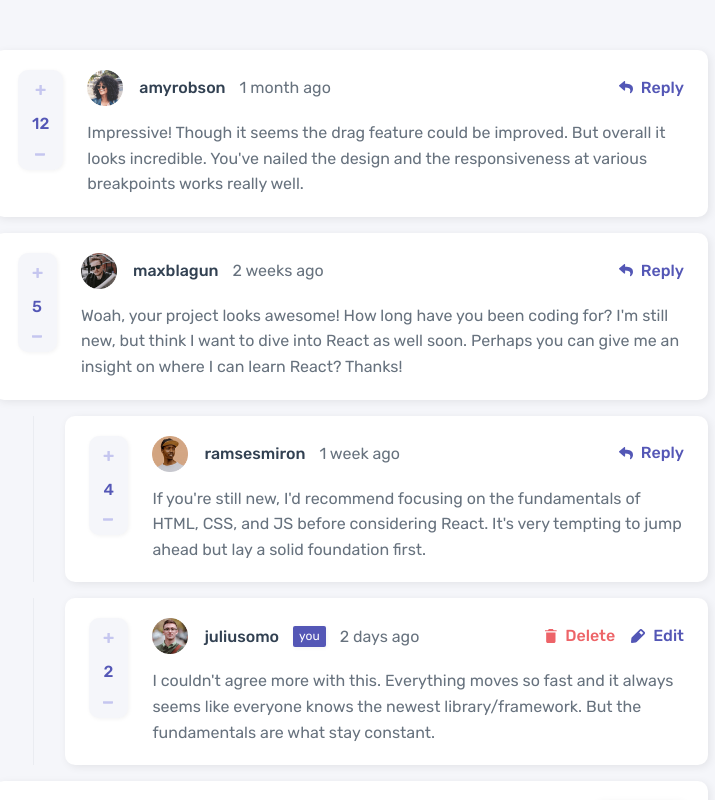
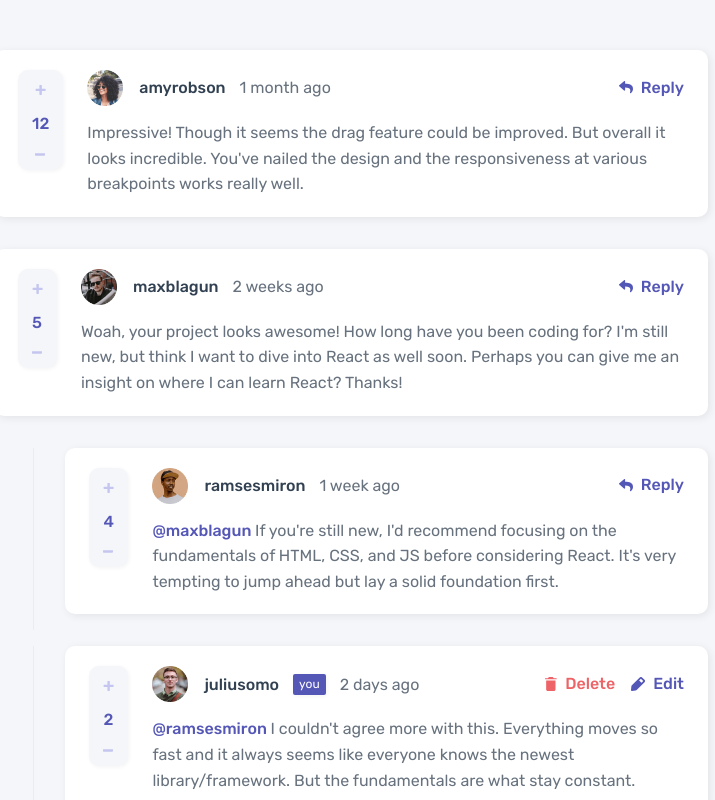
Before and after one commit to JaneMoroz/frontend-mentor-interactive-comments-section, a React (Create React App) app: page / in a window 1280 px wide. Shown: the top 800 px of the page, without its empty margins (289-1004 px from the left). Built offline with nearby package versions, Linux system fonts and the light colour scheme.

Commit message:
fix: fix comment layout

```diff
--- a/src/components/Comment.tsx
+++ b/src/components/Comment.tsx
@@ -13,6 +13,7 @@ import CommentInput from "./CommentInput";
 // Styled Components
 import { Flex, Button, Link } from "../styles/globalStyles";
 import {
+  CommentSection,
   CommentContainer,
   CommentRating,
   CommentHeader,
@@ -42,8 +43,8 @@ const Comment: React.FC<CommentProp> = ({ comment }) => {
   const [isReplying, setIsReplying] = useState(false);
 
   return (
-    <>
-      <CommentContainer reply={comment.isReply}>
+    <CommentSection reply={comment.isReply}>
+      <CommentContainer>
         <CommentRating>
           <Button
             onClick={() => dispatch(upvoteComment(comment.id))}
@@ -98,15 +99,19 @@ const Comment: React.FC<CommentProp> = ({ comment }) => {
             </Button>
           </Flex>
         )}
-        <p>{comment.content}</p>
+        <p>
+          {comment.replyingTo && <span>@{comment.replyingTo} </span>}
+          {comment.content}
+        </p>
       </CommentContainer>
       {isReplying && (
         <CommentInput
+          setIsReplying={setIsReplying}
           replyingTo={comment.user.username}
           parentCommentId={comment.id}
         />
       )}
-    </>
+    </CommentSection>
   );
 };
 
--- a/src/components/CommentInput.tsx
+++ b/src/components/CommentInput.tsx
@@ -13,11 +13,13 @@ import {
 } from "../styles/commentInputStyles";
 
 type CommentInputProps = {
+  setIsReplying?: React.Dispatch<React.SetStateAction<boolean>>;
   replyingTo?: string;
   parentCommentId?: string;
 };
 
 const CommentInput: React.FC<CommentInputProps> = ({
+  setIsReplying,
   replyingTo = "",
   parentCommentId = "",
 }) => {
@@ -42,6 +44,7 @@ const CommentInput: React.FC<CommentInputProps> = ({
     };
     dispatch(addComment({ comment, parentCommentId }));
     setInputContent("");
+    if (setIsReplying) setIsReplying!(false);
   };
 
   return (
--- a/src/components/Comments.tsx
+++ b/src/components/Comments.tsx
@@ -11,7 +11,7 @@ import { Comment } from "./index";
 const Comments = () => {
   const { comments } = useAppSelector((state) => state.comments);
   return (
-    <Flex column>
+    <Flex column marginBottom>
       {comments.map((comment) => {
         const { id, content, createdAt, score, user } = comment;
         return (
--- a/src/styles/commentInputStyles.ts
+++ b/src/styles/commentInputStyles.ts
@@ -5,7 +5,6 @@ export const CommentInputContainer = styled.div`
   padding: 2rem 2.4rem;
   border-radius: 1rem;
   width: 100%;
-  margin-top: 1.6rem;
   box-shadow: 2px 2px 8px rgba(0, 0, 0, 0.075);
 
   img {
--- a/src/styles/commentStyles.ts
+++ b/src/styles/commentStyles.ts
@@ -1,33 +1,12 @@
 import styled, { css } from "styled-components";
 
-type CommentContainerProps = {
+type CommentSectionProps = {
   reply?: boolean;
 };
 
-export const CommentContainer = styled.div<CommentContainerProps>`
+export const CommentSection = styled.div<CommentSectionProps>`
   position: relative;
-  display: grid;
-  grid-template-columns: max-content repeat(2, 1fr);
-  row-gap: 1.4rem;
-  column-gap: 2.4rem;
   width: 100%;
-  background: ${(props) => props.theme.white};
-  padding: 2rem 2.4rem;
-  border-radius: 1rem;
-  box-shadow: 2px 2px 8px rgba(0, 0, 0, 0.075);
-
-  p {
-    grid-column: 2 / span 2;
-    word-wrap: break-word;
-  }
-
-  @media only screen and (max-width: 37.5em) {
-    grid-template-columns: repeat(2, 1fr);
-
-    p {
-      grid-column: 1 / -1;
-    }
-  }
 
   ${(props) =>
     props.reply === true &&
@@ -49,6 +28,42 @@ export const CommentContainer = styled.div<CommentContainerProps>`
         background: ${(props) => props.theme.greyLight};
       }
     `}
+`;
+
+// type CommentContainerProps = {
+//   reply?: boolean;
+// };
+
+export const CommentContainer = styled.div`
+  /* position: relative; */
+  display: grid;
+  grid-template-columns: max-content repeat(2, 1fr);
+  row-gap: 1.4rem;
+  column-gap: 2.4rem;
+  /* width: 100%; */
+  background: ${(props) => props.theme.white};
+  padding: 2rem 2.4rem;
+  border-radius: 1rem;
+  box-shadow: 2px 2px 8px rgba(0, 0, 0, 0.075);
+  margin-bottom: 1.6rem;
+
+  p {
+    grid-column: 2 / span 2;
+    word-wrap: break-word;
+
+    span {
+      font-weight: 500;
+      color: ${(props) => props.theme.blue};
+    }
+  }
+
+  @media only screen and (max-width: 37.5em) {
+    grid-template-columns: repeat(2, 1fr);
+
+    p {
+      grid-column: 1 / -1;
+    }
+  }
 `;
 
 export const CommentRating = styled.div`
--- a/src/styles/globalStyles.ts
+++ b/src/styles/globalStyles.ts
@@ -12,6 +12,7 @@ type FlexProps = {
   column?: boolean;
   buttonsContainer?: boolean;
   fullWidth?: boolean;
+  marginBottom?: boolean;
 };
 
 export const Flex = styled.div<FlexProps>`
@@ -45,6 +46,11 @@ export const Flex = styled.div<FlexProps>`
     props.fullWidth === true &&
     css`
       width: 100%;
+    `}
+  ${(props) =>
+    props.marginBottom === true &&
+    css`
+      margin-bottom: 1.6rem;
     `}
 `;
 
```
